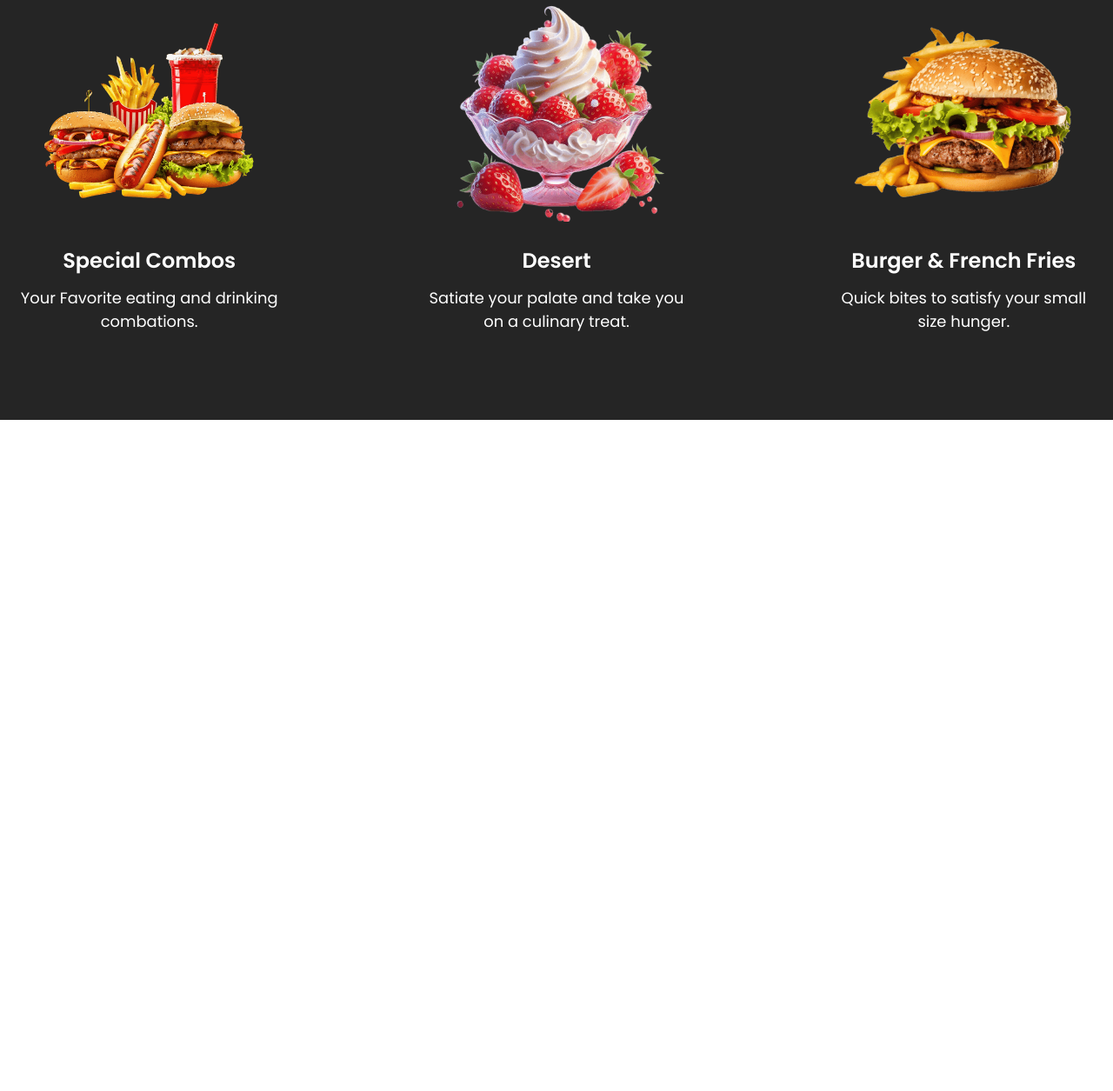
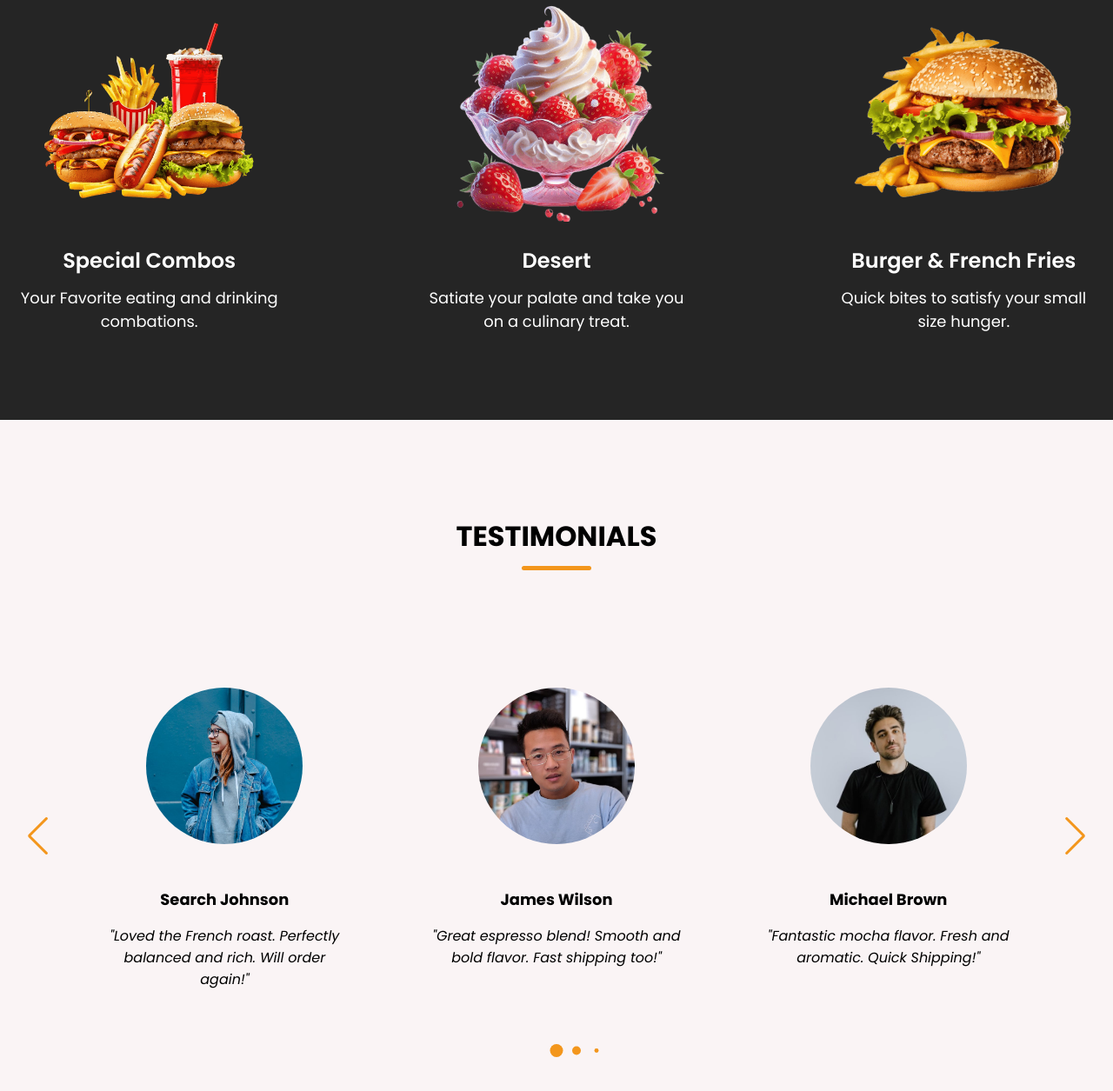
Before and after one commit to prabhatkumarmaharana/Coffee-Website, a plain HTML site: page index.html in a window 1280 px wide. Shown: the part 2234-3489 px from the top of the page at 87% size. Before the commit the page ends 2717 px from the top, so only its background shows below. Drawn offline with nearby package versions, Linux system fonts and the light colour scheme; a web font is replaced by a local one.

Commit message:
3rd commit

```diff
--- a/index.html
+++ b/index.html
@@ -5,9 +5,11 @@
     <meta charset="UTF-8">
     <meta name="viewport" content="width=device-width, initial-scale=1.0">
     <title>Coffee Website</title>
-    <link rel="stylesheet" href="style.css">
     <!-- linking font awesome -->
     <link rel="stylesheet" href="https://cdnjs.cloudflare.com/ajax/libs/font-awesome/6.7.2/css/all.min.css">
+    <!-- linking Swiper Css -->
+    <link rel="stylesheet" href="https://cdn.jsdelivr.net/npm/swiper@11/swiper-bundle.min.css" />
+    <link rel="stylesheet" href="style.css">
 </head>
 
 <body>
@@ -51,7 +53,8 @@
                 <div class="hero-details">
                     <h2 class="title">Best Coffee</h2>
                     <h3 class="subtitle">Make your day great with our special coffee!</h3>
-                    <p class="description">Welcome to our coffee paradise, where every bean tells a story and every cup sparks joy.</p>
+                    <p class="description">Welcome to our coffee paradise, where every bean tells a story and every cup
+                        sparks joy.</p>
 
                     <div class="buttons">
                         <a href="#" class="button order-now">Order Now</a>
@@ -66,7 +69,7 @@
         </section>
 
         <!-- About Section -->
-         <section class="about-section">
+        <section class="about-section">
             <div class="section-content">
                 <div class="about-image-wrapper">
                     <img src="images/about-image.jpg" alt="" class="about-image">
@@ -74,7 +77,10 @@
                 <div class="about-details">
                     <h2 class="section-title">About Us</h2>
                     <p class="text">
-                        At Coffee House in Berndarf, Germany, we pride ourselves on being a go-to destination for coffee lovers and conversation seekers alike. We're dedicated to providing and expecptional coffee experience in a cozy and inviting atmosphere, where guests can relax, unwind, and enjoy their time in comfort.
+                        At Coffee House in Berndarf, Germany, we pride ourselves on being a go-to destination for coffee
+                        lovers and conversation seekers alike. We're dedicated to providing and expecptional coffee
+                        experience in a cozy and inviting atmosphere, where guests can relax, unwind, and enjoy their
+                        time in comfort.
                     </p>
                     <div class="social-link-list">
                         <a href="#" class="social-link"><i class="fa-brands fa-facebook"></i></a>
@@ -83,10 +89,10 @@
                     </div>
                 </div>
             </div>
-         </section>
+        </section>
 
-         <!-- Menu Section -->
-         <section class="menu-section">
+        <!-- Menu Section -->
+        <section class="menu-section">
             <h2 class="section-title">Our Menu</h2>
             <div class="section-content">
                 <ul class="menu-list">
@@ -151,8 +157,58 @@
                     </li>
                 </ul>
             </div>
-         </section>
+        </section>
+
+        <!-- Testimonial Section -->
+        <section class="testimonial-section">
+            <h2 class="section-title">Testimonials</h2>
+            <div class="section-content">
+                <div class="slider-container swiper">
+                    <div class="slider-wrapper">
+                        <ul class="testimonials-list swiper-wrapper">
+                            <li class="testimonial swiper-slide">
+                                <img src="images/user-1.jpg" alt="User" class="user-image">
+                                <h3 class="name">Search Johnson</h3>
+                                <i class="feedback">"Loved the French roast. Perfectly balanced and rich. Will order
+                                    again!"</i>
+                            </li>
+                            <li class="testimonial swiper-slide">
+                                <img src="images/user-2.jpg" alt="User" class="user-image">
+                                <h3 class="name">James Wilson</h3>
+                                <i class="feedback">"Great espresso blend! Smooth and bold flavor. Fast shipping
+                                    too!"</i>
+                            </li>
+                            <li class="testimonial swiper-slide">
+                                <img src="images/user-3.jpg" alt="User" class="user-image">
+                                <h3 class="name">Michael Brown</h3>
+                                <i class="feedback">"Fantastic mocha flavor. Fresh and aromatic. Quick Shipping!"</i>
+                            </li>
+                            <li class="testimonial swiper-slide">
+                                <img src="images/user-4.jpg" alt="User" class="user-image">
+                                <h3 class="name">Emily Harris</h3>
+                                <i class="feedback">"Excellent quality! Fresh beans and quick delivery. Highly
+                                    recommend."</i>
+                            </li>
+                            <li class="testimonial swiper-slide">
+                                <img src="images/user-5.jpg" alt="User" class="user-image">
+                                <h3 class="name">Anthony Thompson</h3>
+                                <i class="feedback">"Best decaf I've tried! Smooth and flavourful. Arrived
+                                    promptly."</i>
+                            </li>
+                        </ul>
+                        <div class="swiper-pagination"></div>
+                        <div class="swiper-slide-button swiper-button-prev"></div>
+                        <div class="swiper-slide-button swiper-button-next"></div>
+                    </div>
+                </div>
+            </div>
+        </section>
     </main>
+
+
+    <!-- Linking swiper script -->
+    <script src="https://cdn.jsdelivr.net/npm/swiper@11/swiper-bundle.min.js"></script>
+    <!-- Linking javascript -->
     <script src="script.js"></script>
 </body>
 
--- a/script.js
+++ b/script.js
@@ -9,3 +9,41 @@ menuOpenButton.addEventListener("click", () => {
 
 // closemenu when the close button clicked
 menuCloseButton.addEventListener("click", () => menuOpenButton.click());
+
+
+
+// Initialize Swiper
+const swiper = new Swiper('.slider-wrapper', {
+
+    loop: true,
+    grabCursor: true,
+    spaceBetween: 25,
+
+    // If we need pagination
+    pagination: {
+      el: '.swiper-pagination',
+      clickable: true,
+      dynamicBullets: true,
+    },
+
+    // Navigation arrows
+    navigation: {
+      nextEl: '.swiper-button-next',
+      prevEl: '.swiper-button-prev',
+    },
+
+    // Responsive Breakpoints
+    breakpoints: {
+        0: {
+            slidesPerView: 1
+        },
+        768: {
+            slidesPerView: 2
+        },
+        1024: {
+            slidesPerView: 3
+        }
+    }
+
+
+  });
--- a/style.css
+++ b/style.css
@@ -290,6 +290,58 @@ header .navbar {
 
 }
 
+/* Testmonial Section Styling */
+.testimonial-section {
+    padding: 50px 0 100px;
+    background: var(--light-pink-color);
+}
+.testimonial-section .slider-wrapper {
+    overflow: hidden;
+    margin: 0 60px 50px;
+}
+.testimonial-section .testimonial {
+    display: flex;
+    padding: 35px;
+    text-align: center;
+    flex-direction: column;
+    align-items: center;
+}
+.testimonial-section .testimonial .user-image {
+    width: 180px;
+    height: 180px;
+    object-fit: cover;
+    margin-bottom: 50px;
+    border-radius: var(--border-radius-circle);
+}
+.testimonial-section .testimonial .name {
+    margin-bottom: 16px;
+    font-size: var(--font-size-m);
+}
+.testimonial-section .testimonial .feedback {
+    line-height: 25px;
+}
+
+.testimonial-section .swiper-pagination-bullet {
+    width: 15px;
+    height: 15px;
+    opacity: 1;
+    background: var(--secondary-color);
+}
+
+.testimonial-section  .swiper-slide-button {
+    margin-top: -50px;
+    color: var(--secondary-color);
+    transition: 0.3s ease;
+}
+.testimonial-section  .swiper-slide-button:hover {
+    color: var(--primary-color);
+}
+
+
+
+
+
+
 
 /* Resoponsive media Query code for max width 1024px */
 @media screen and (max-width: 1024px) {
@@ -300,9 +352,6 @@ header .navbar {
         width: calc(100% / 3 - 60px);
     }
 }
-
-
-
 
 /* Resoponsive media Query code for max width 900px */
 @media screen and (max-width: 900px) {
@@ -413,6 +462,7 @@ header .navbar {
         max-width: 200px;
     }
 }
+
 /* Resoponsive media Query code for max width 640px */
 @media screen and (max-width: 640px) {
     .menu-section .menu-list {
@@ -421,5 +471,12 @@ header .navbar {
     .menu-section .menu-list .menu-item {
         width: 100%;
     }
+    .testimonial-section .slider-wrapper {
+        margin: 0 0 30px;
+    }
+    .testimonial-section  .swiper-slide-button {
+        display: none;
+    }
+
 
 }
```
